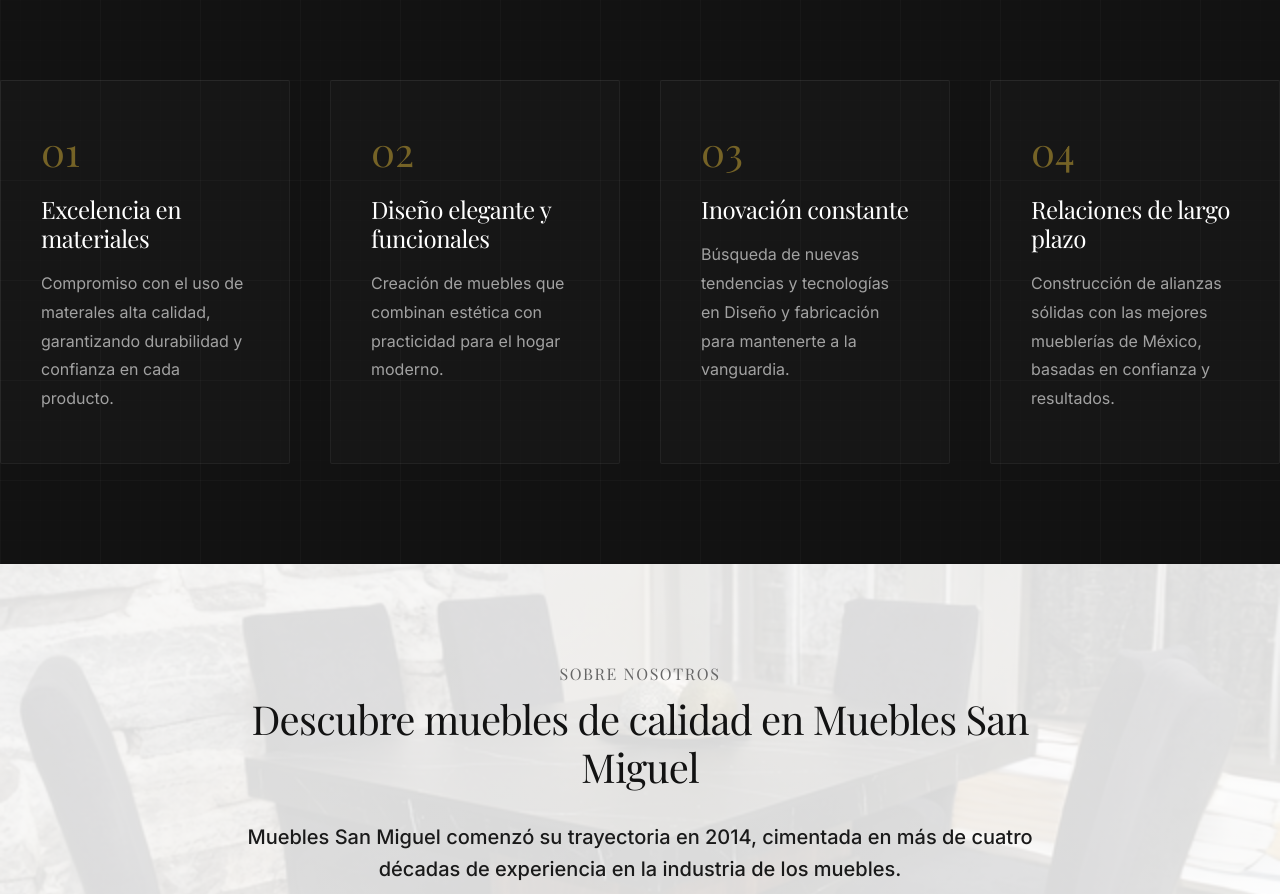
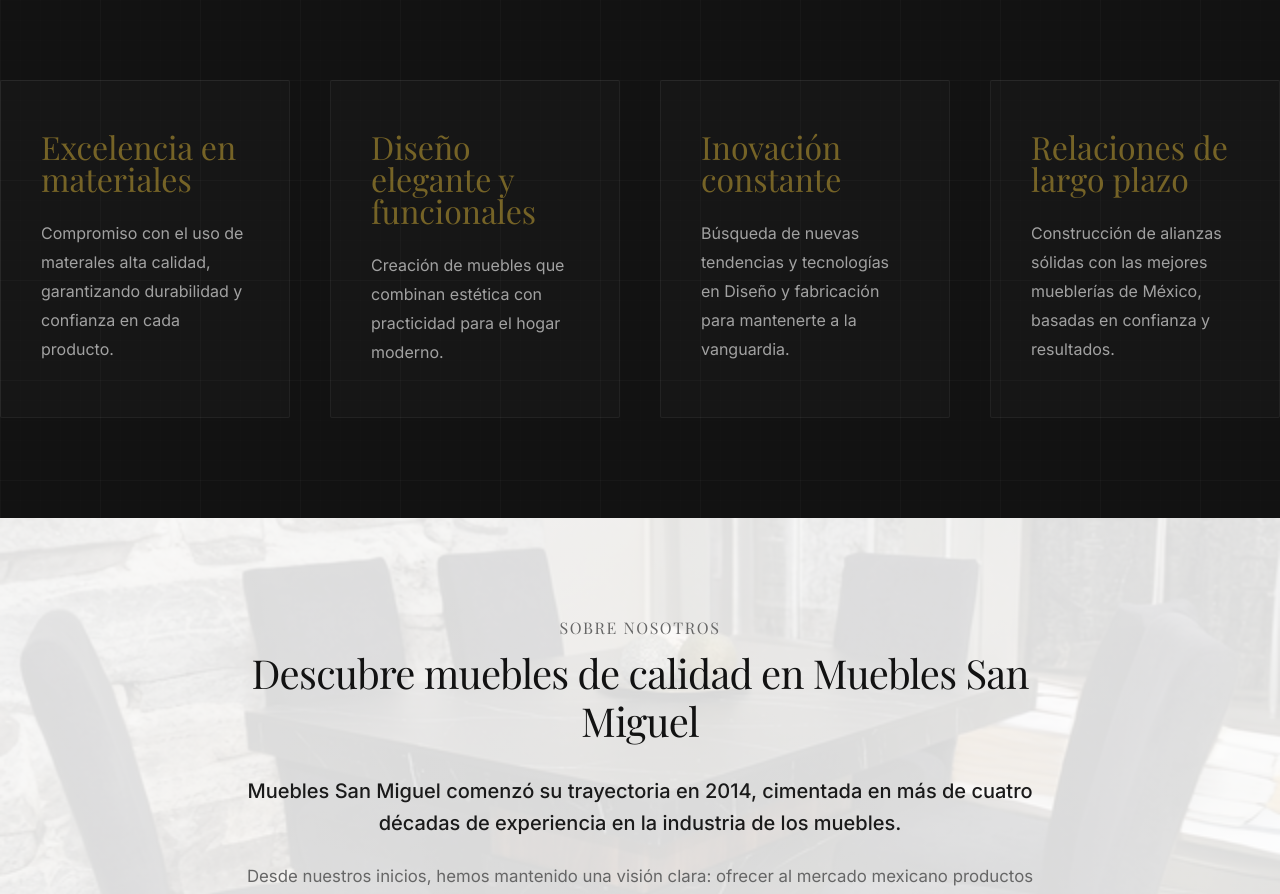
Before and after one commit to SergioMtzFQA/MuebleriaSanMiguel, a React (Vite) app: page / in a window 1280 px wide. Shown: the part 1020-1914 px from the top of the page. Built offline with nearby package versions, Linux system fonts and the light colour scheme; a web font is replaced by a local one.

Commit message:
Se corrigio el zoom en la galeria y aparte se corrigio los texto y se quitaron los numeros de las fortalezas

```diff
--- a/src/App.jsx
+++ b/src/App.jsx
@@ -6,11 +6,13 @@
 import About from './pages/About';
 import Contact from './pages/Contact';
 import Gallery from './pages/Gallery';
+import ScrollToTop from './components/ScrollToTop';
 
 function App() {
 
     return (
         <div className="app-container">
+            <ScrollToTop />
             <Navbar />
             <main>
                 <Routes>
--- a/src/components/DesignProcess.css
+++ b/src/components/DesignProcess.css
@@ -76,7 +76,7 @@
 
 .card-icon {
     font-family: var(--font-heading);
-    font-size: 2.5rem;
+    font-size: 2rem;
     color: var(--accent);
     opacity: 0.5;
     margin-bottom: 24px;
--- a/src/components/DesignProcess.jsx
+++ b/src/components/DesignProcess.jsx
@@ -27,8 +27,7 @@
                         viewport={{ once: true }}
                         transition={{ duration: 0.8, delay: 0.2 }}
                     >
-                        <div className="card-icon">01</div>
-                        <h3>Excelencia en materiales</h3>
+                        <div className="card-icon">Excelencia en materiales</div>
                         <p>Compromiso con el uso de materales alta calidad, garantizando durabilidad y confianza en cada producto.</p>
                     </motion.div>
 
@@ -39,8 +38,7 @@
                         viewport={{ once: true }}
                         transition={{ duration: 0.8, delay: 0.4 }}
                     >
-                        <div className="card-icon">02</div>
-                        <h3>Diseño elegante y funcionales</h3>
+                        <div className="card-icon">Diseño elegante y funcionales</div>
                         <p>Creación de muebles que combinan estética con practicidad para el hogar moderno.</p>
                     </motion.div>
 
@@ -51,8 +49,7 @@
                         viewport={{ once: true }}
                         transition={{ duration: 0.8, delay: 0.6 }}
                     >
-                        <div className="card-icon">03</div>
-                        <h3>Inovación constante</h3>
+                        <div className="card-icon">Inovación constante</div>
                         <p>Búsqueda de nuevas tendencias y tecnologías en Diseño y fabricación para mantenerte a la vanguardia.</p>
                     </motion.div>
 
@@ -63,8 +60,7 @@
                         viewport={{ once: true }}
                         transition={{ duration: 0.8, delay: 0.6 }}
                     >
-                        <div className="card-icon">04</div>
-                        <h3 >Relaciones de largo plazo</h3>
+                        <div className="card-icon">Relaciones de largo plazo</div>
                         <p>Construcción de alianzas sólidas con las mejores mueblerías de México, basadas en confianza y resultados.</p>
                     </motion.div>
                 </div>
--- a/src/components/FeaturedGallery.css
+++ b/src/components/FeaturedGallery.css
@@ -33,7 +33,7 @@
 .main-image {
     width: 100%;
     height: 100%;
-    object-fit: cover;
+    object-fit: contain;
     display: block;
 }
 
--- /dev/null
+++ b/src/components/ScrollToTop.jsx
@@ -0,0 +1,14 @@
+import { useEffect } from 'react';
+import { useLocation } from 'react-router-dom';
+
+const ScrollToTop = () => {
+    const { pathname } = useLocation();
+
+    useEffect(() => {
+        window.scrollTo(0, 0);
+    }, [pathname]);
+
+    return null;
+};
+
+export default ScrollToTop;
```
